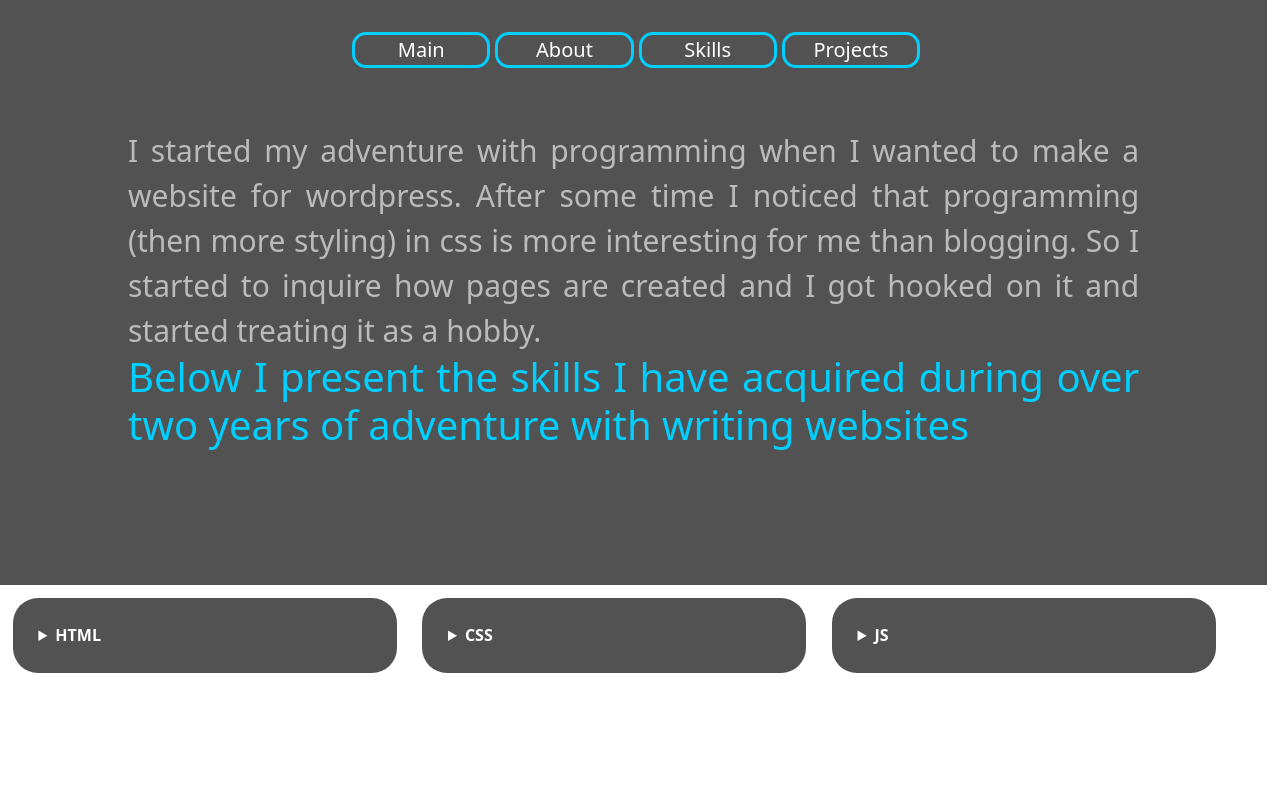
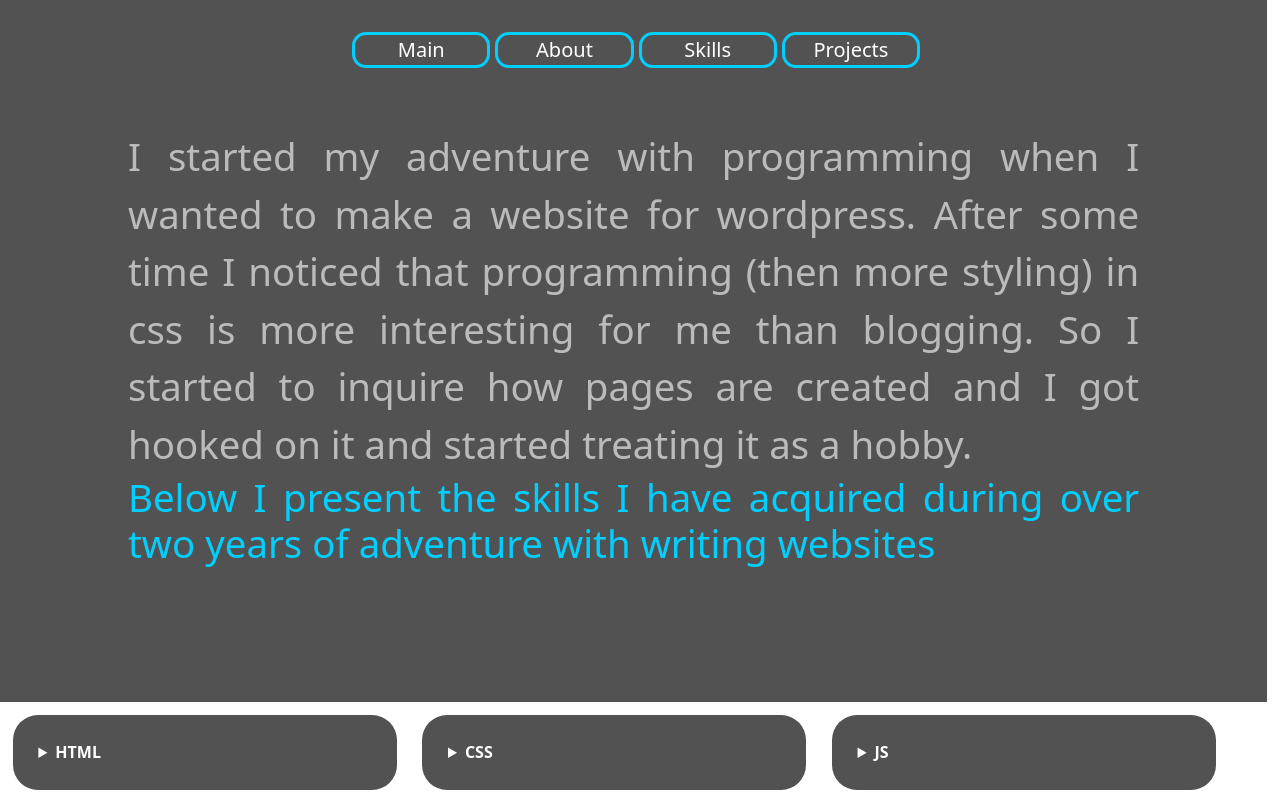
Before and after one commit to Matty8313/Portfolio, a React (Create React App) app: page /Skills in a window 1280 px wide. Shown: the top 800 px of the page. Built offline with nearby package versions, Linux system fonts and the light colour scheme.

Commit message:
czcionka

```diff
--- a/src/Skills.scss
+++ b/src/Skills.scss
@@ -46,11 +46,13 @@ $next-color:#525252;
     padding: 10vw;
     background-color: $next-color;
     color: $third-color;
-    font-size: 30px;
+    font-size: 3vw;
     text-align: justify;
 }
 #Skills h1{
     color: $primary-color;
+    font-size: 3vw;
+
 }
 #bodyg{
     width: 99vw;
```
